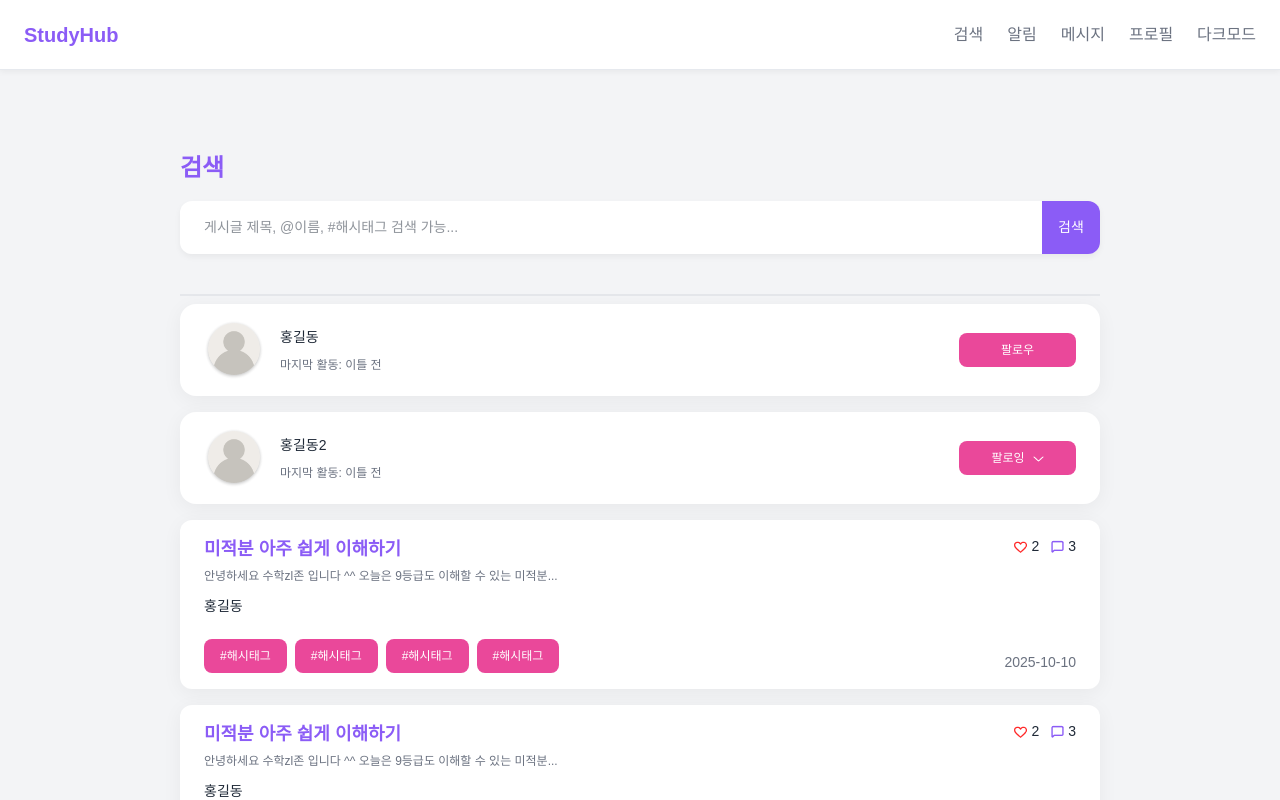
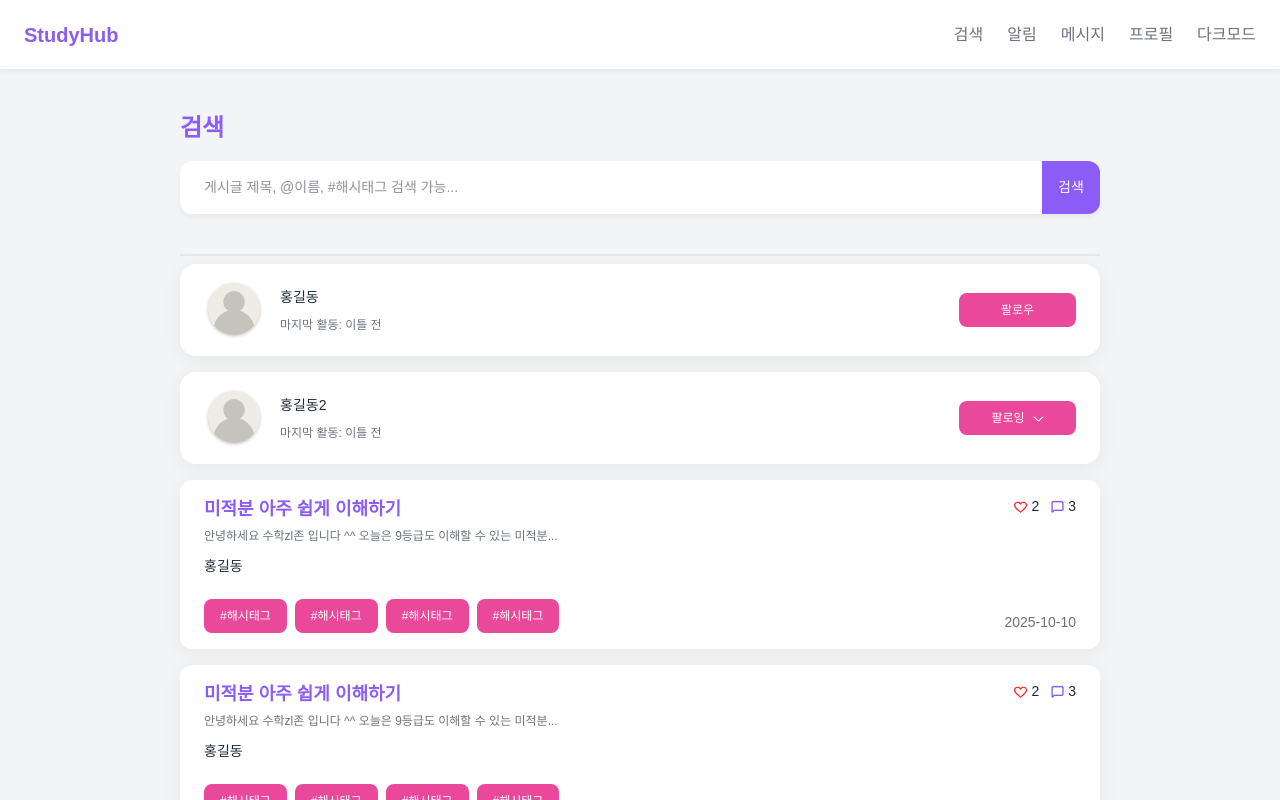
Before and after one commit to prgrms-fe-devcourse/FE7-PROJECT2-TEAM-5, a React (Vite) app: page /search in a window 1280 px wide. Built offline with nearby package versions, Linux system fonts and the light colour scheme.

Commit message:
💄 스타일 수정

```diff
--- a/src/pages/post/PostSearchPage.tsx
+++ b/src/pages/post/PostSearchPage.tsx
@@ -1,7 +1,7 @@
 export default function PostSearchPage() {
 	return (
 		<>
-			<div className="mt-10">
+			<div>
 				<h1 className="font-bold text-[24px] text-[#8B5CF6] mb-[15px] text-left text-middle">
 					검색
 				</h1>
```
